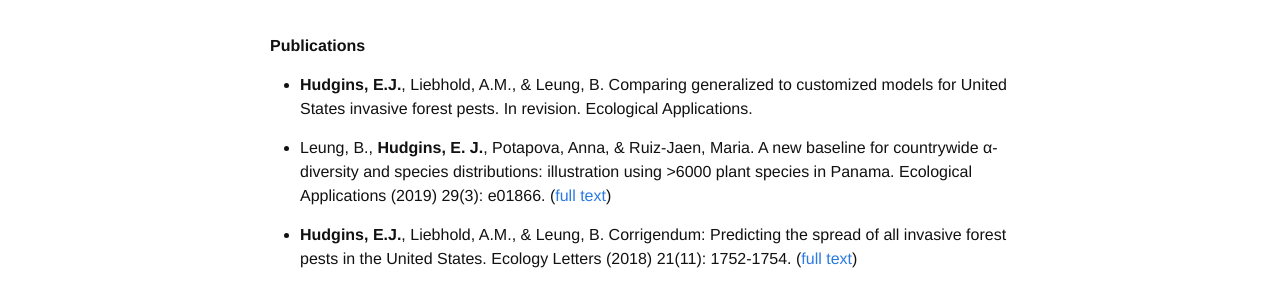
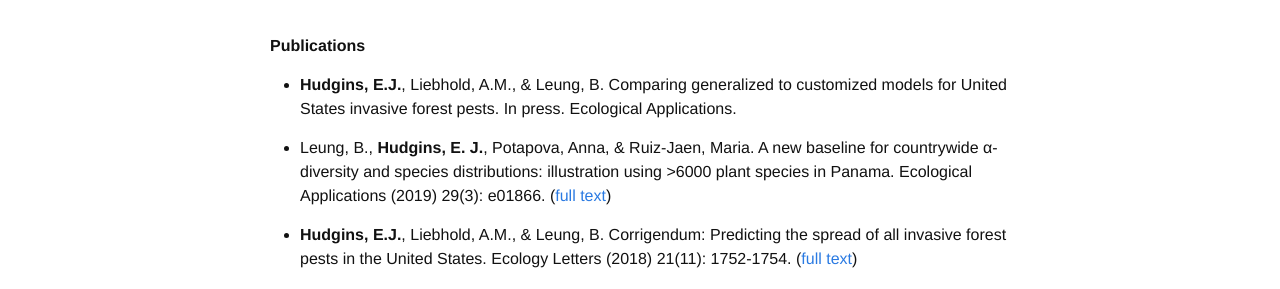
Before and after one commit to emmajhudgins/emmajhudgins.github.io, a Jekyll site: the page built from publications.md, in a window 1280 px wide. Shown: the part 130-419 px from the top of the page. Built offline with Jekyll 4.4.1, drawn with Linux system fonts in a browser that asks for light colours; nearby versions of some CDN libraries; some web fonts are replaced.

Commit message:
Update publications.md

```diff
--- a/publications.md
+++ b/publications.md
@@ -10,7 +10,7 @@ order: 2
 
 **Publications**
 
-* **Hudgins, E.J.**, Liebhold, A.M., & Leung, B. Comparing generalized to customized models for United States invasive forest pests. In revision. Ecological Applications.
+* **Hudgins, E.J.**, Liebhold, A.M., & Leung, B. Comparing generalized to customized models for United States invasive forest pests. In press. Ecological Applications.
 
 * Leung, B., **Hudgins, E. J.**, Potapova, Anna, & Ruiz-Jaen, Maria. A new baseline for countrywide α-diversity and species distributions: illustration using >6000 plant species in Panama. Ecological Applications (2019) 29(3): e01866. ([full text](https://esajournals.onlinelibrary.wiley.com/doi/10.1002/eap.1866))
 
```
